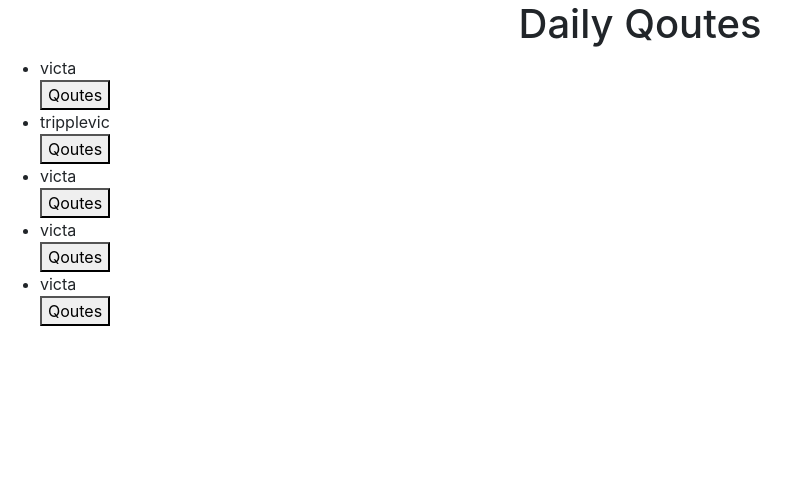
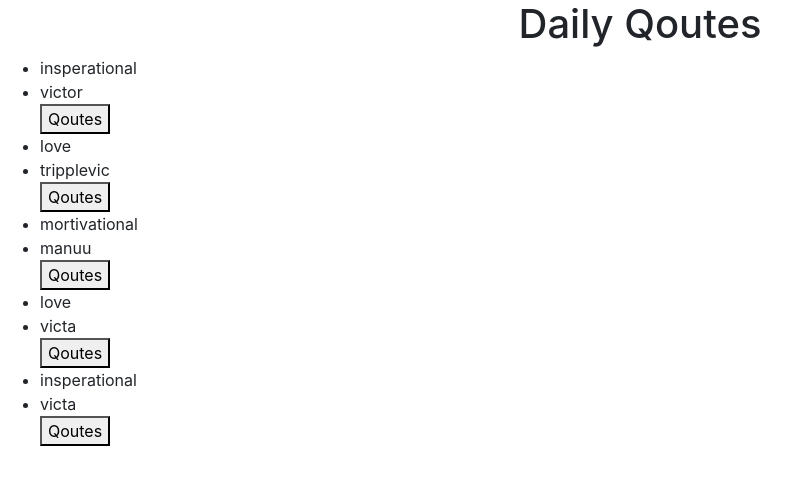
Before and after one commit to jerumanu/qoutes, an Angular app: page / in a window 1280 px wide. Shown: the top 484 px of the page, without its empty margins (0-800 px from the left). Built offline with nearby package versions, Linux system fonts and the light colour scheme.

Commit message:
add pipes

```diff
--- a/src/app/qoute.ts
+++ b/src/app/qoute.ts
@@ -2,7 +2,7 @@ export class Qoute {
 
     showDescription:boolean
 
-    constructor( public name :string ,public description :string)
+    constructor( public type:string, public name :string ,public description :string ,completeDate:Date )
     {
      this.showDescription=false
     }
--- a/src/app/qoute/qoute.component.html
+++ b/src/app/qoute/qoute.component.html
@@ -2,7 +2,9 @@
 <h1 class="text-center">Daily Qoutes</h1>
 <ul>
     <div *ngFor = "let qoute of qoutes;let i =index">
+        <li>{{qoute.type}}</li>
      <li>{{qoute.name}}</li>
+
      <button (click)=toggleDetail(i)>Qoutes</button>
     <app-qoute-detail   *ngIf="qoute.showDescription"[qoute]="qoute"> </app-qoute-detail>
     </div>
--- a/src/app/qoute/qoute.component.ts
+++ b/src/app/qoute/qoute.component.ts
@@ -7,11 +7,11 @@ import { Qoute } from "../qoute";
 })
 export class QouteComponent implements OnInit {
 qoutes :Qoute[] =[
-  new Qoute ("victa","petience pays but pains"),
-  new Qoute ("tripplevic","there is no way to success but success is the way"),
-  new Qoute ("victa",""),
-  new Qoute ("victa","petience pays but bail"),
-  new Qoute ("victa","petience pays but bail"),
+  new Qoute ("insperational","victor","petience pays but pains", new Date(2020,4,6)),
+  new Qoute ("love","tripplevic","there is no way to success but success is the way", new Date(2020 ,9, 10)),
+  new Qoute ("mortivational","manuu","do not boast about tommorrow for you do not know what a day may bring forth" ,new Date (2000,6,12)),
+  new Qoute ("love","victa","petience pays but bail" ,new Date(2001,4,7)),
+  new Qoute ("insperational","victa","petience pays but bail" ,new Date (1990,6,8)),
 
 
 ]
```
